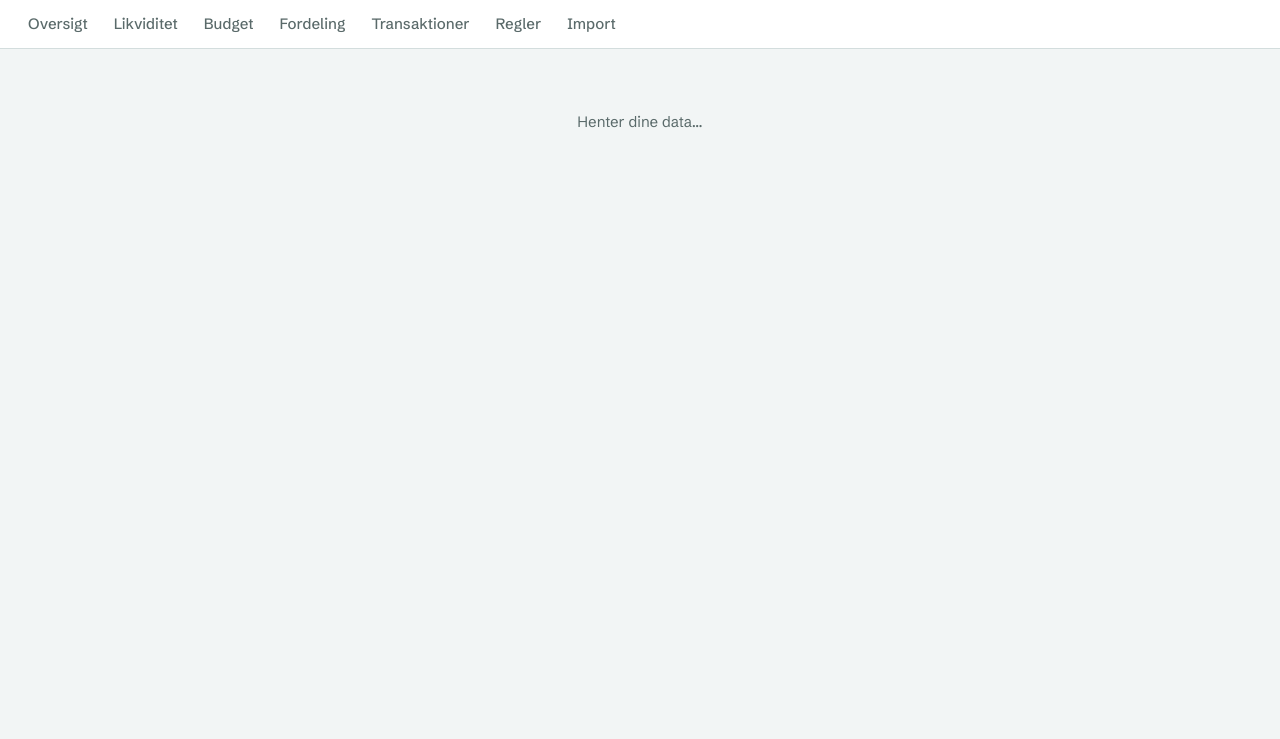
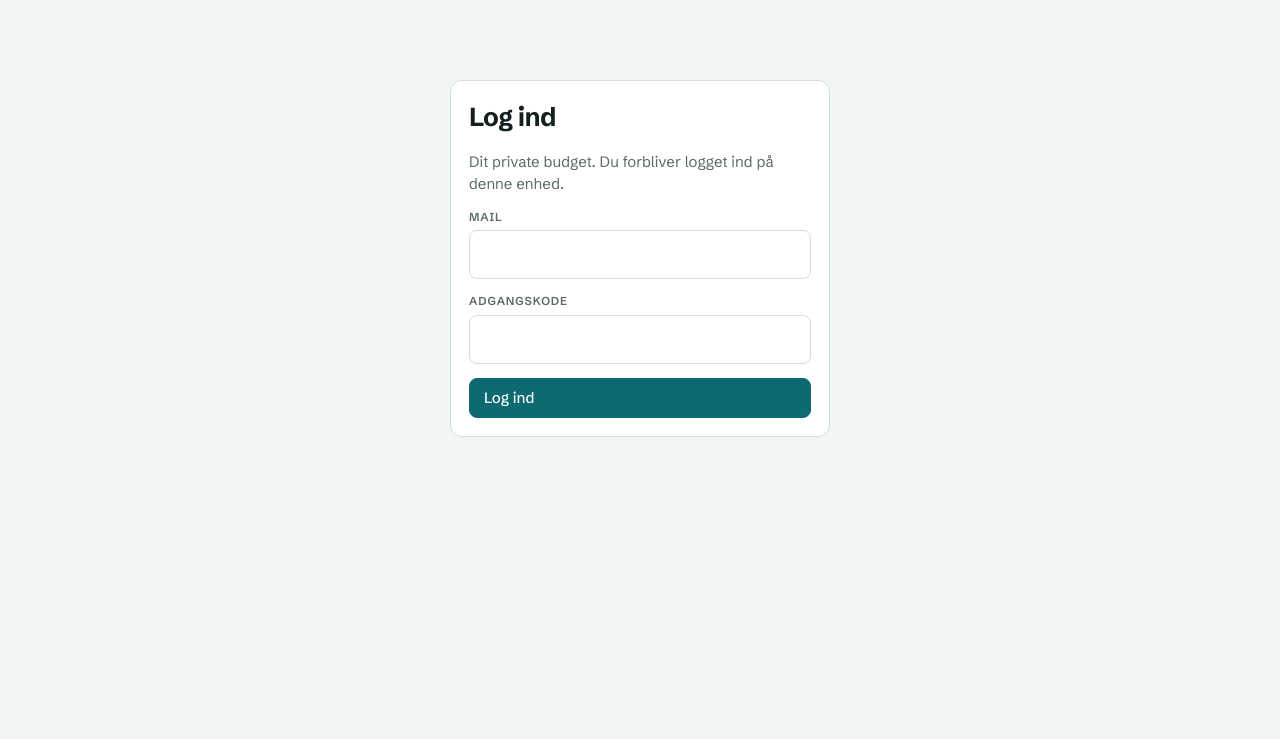
Before and after one commit to larsbirklarsen-coder/privat-budget, a plain HTML site: page index.html in a window 1280 px wide. Shown: the part 61-800 px from the top of the page. Drawn offline with nearby package versions, Linux system fonts and the light colour scheme.

Commit message:
Kobler appen til Supabase-projektet privat-budget; hold-vågen-kørsel

```diff
--- a/index.html
+++ b/index.html
@@ -531,8 +531,8 @@ function startOwn(){S.demo=false;S.settings=defaultSettings(false);S.months={};m
 
 /* ---------- storage ---------- */
 /* ---------- storage: Supabase (egen database, hver bruger kan kun læse sine egne rækker) ---------- */
-const SB_URL='__SB_URL__';
-const SB_KEY='__SB_KEY__';
+const SB_URL='https://chkapakamhqpbaruhvso.supabase.co';
+const SB_KEY='sb_publishable_4SC8zQBJLYt_mUIm0soacA_1rpEZJq0';
 const Store={mode:'memory',sb:null,uid:null,email:'',dirty:new Set(),timers:{},running:{},again:{}};
 function setStatus(t,err){const el=$('#status');el.textContent=t;el.classList.toggle('err',!!err)}
 function savedStatus(){
```
Also changed, not shown: 1 other file.
